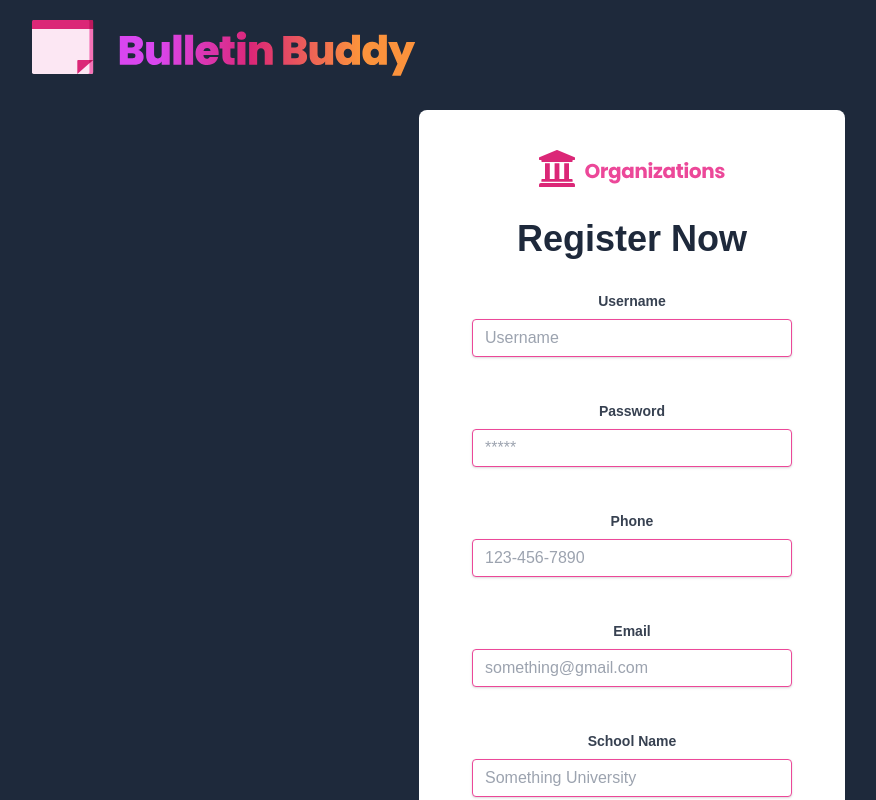
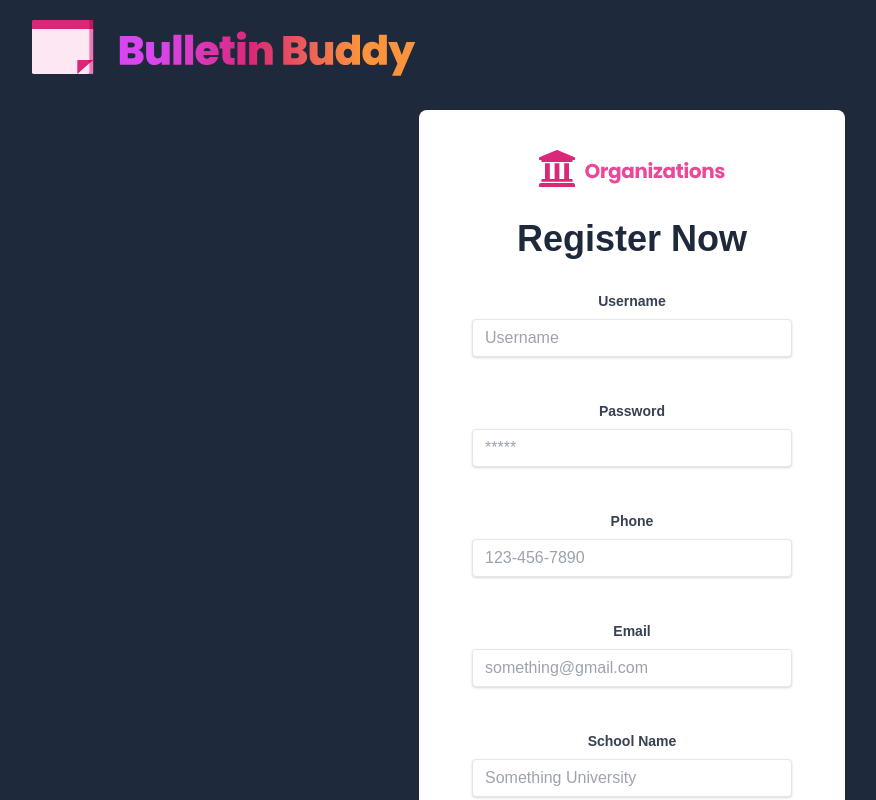
Before and after one commit to TBean18/Bulletin-Buddy, a React (Create React App) app in the folder my-app/: page /organization/registration in a window 1280 px wide. Shown: the top 800 px of the page, without its empty margins (8-884 px from the left). Built offline with nearby package versions, Linux system fonts and the light colour scheme.

Commit message:
cleaning up organization registration ui

```diff
--- a/my-app/src/OrganizationPages/OrganizationRegistration.js
+++ b/my-app/src/OrganizationPages/OrganizationRegistration.js
@@ -117,7 +117,7 @@ function OrganizationReg() {
   };
 
   const inputStyle =
-    "shadow appearance-none border border-pink-500 rounded lg:w-80 w-auto py-2 px-3 text-gray-700 mb-3 leading-tight focus:outline-none focus:shadow-outline";
+    "shadow appearance-none border hover:border-pink-500  focus:border-pink-500 rounded lg:w-80 w-auto py-2 px-3 text-gray-700 mb-3 leading-tight focus:outline-none focus:shadow-outline";
 
   return (
     <div className="grid gird-rows-2">
```
